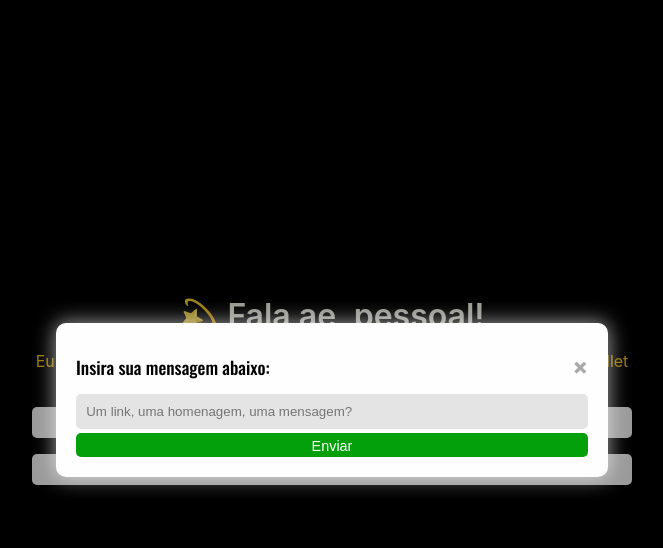
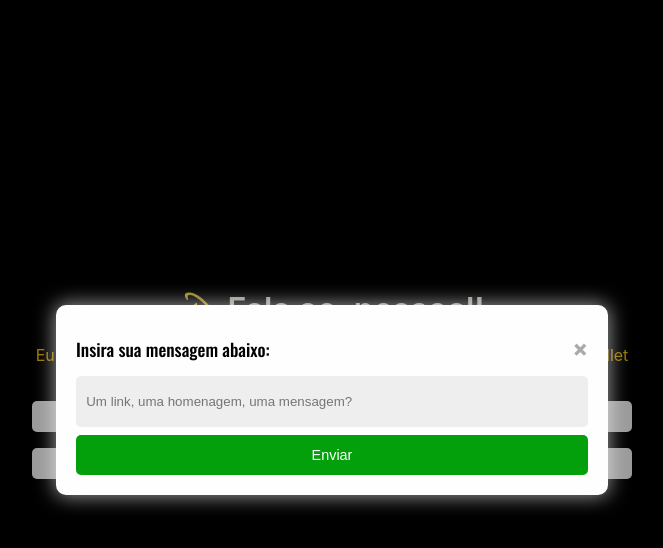
Before and after one commit to MarcosGaius/woo-project, a React (Create React App) app: page / in a window 1280 px wide. Both pictures are taken after a click on the button "Woooooooooo 🎉". Shown: the top 548 px of the page, without its empty margins (308-971 px from the left). Built offline with nearby package versions, Linux system fonts and the light colour scheme.

Commit message:
feat: many features

```diff
--- a/src/App.css
+++ b/src/App.css
@@ -82,6 +82,16 @@
   height: 100%;
   overflow: auto;
   display: none;
+  animation: fadein 0.1s linear;
+}
+
+@keyframes fadein {
+  0%{
+    opacity: 0%;
+  }
+  100%{
+    opacity: 100%;
+  }
 }
 
 .modalWrapper {
@@ -114,12 +124,16 @@
 }
 
 .modalContent input{
-  background-color: rgb(228, 228, 228);
+  background-color: rgb(238, 238, 238);
   border-radius: 5px;
-  height: 3vh;
+  height: 40px;
   border: 0;
   padding: 1% 2%;
-  margin-bottom: 0.5vh;
+  margin-bottom: 1vh;
+}
+
+.modalContent input:focus {
+  border: 1px solid green;
 }
 
 .modalContent button{
@@ -128,7 +142,7 @@
   font-weight: 500;
   background-color: rgb(3, 160, 11);
   border-radius: 5px;
-  height: 3vh;
+  height: 40px;
   border: 0;
   padding: 1% 2%;
 }
@@ -148,3 +162,35 @@
   color: black;
   cursor: pointer;
 }
+
+.messageContainer {
+  margin-top: 1.5vh;
+  max-height: 75vh;
+  overflow: auto;
+}
+
+.messageContainer::-webkit-scrollbar {
+  width: 0px;
+}
+
+.wooMessage {
+  background-color: rgb(255, 196, 0);
+  border-radius: 5px;
+  margin-bottom: 16px;
+  padding: 8px;
+  font-size: 0.9rem;
+}
+
+.wooMessage button {
+  cursor: pointer;
+  margin-top: 1vh;
+  padding: 6px;
+  border: 0;
+  border-radius: 5px;
+  background-color: rgb(255, 255, 255);
+  font-weight: 700;
+}
+
+.wooMessage button:hover {
+  outline: 1px solid #000;
+}
--- a/src/App.js
+++ b/src/App.js
@@ -66,6 +66,7 @@ export default function App() {
       progContainer.remove();
       document.getElementById("metaCon").remove();
       getAllWoo();
+      setConnected(accounts[0]);
     }
     catch(error){
       console.log(error);
@@ -110,6 +111,11 @@ export default function App() {
     modal.style.display = "flex";
   }
 
+  const closeModal = () => {
+    let modal = document.getElementById('messageModal');
+    modal.style.display = "none";
+  }
+
   const woo = async () => {
     try {
       const {ethereum} = window;
@@ -124,7 +130,7 @@ export default function App() {
         let wooCount = await wooPortalContract.getTotalWoo();
         console.log("Número de Woo's: ", wooCount.toNumber());
 
-        const wooTxn = await wooPortalContract.woo(messageInput);
+        const wooTxn = await wooPortalContract.woo(messageInput, {gasLimit: 300000});
         console.log("Minerando...", wooTxn.hash);
 
         await wooTxn.wait();
@@ -148,6 +154,34 @@ export default function App() {
 
   useEffect(() => {
     checkWalletConnected();
+
+    let wooPortalContract;
+
+    const onNewWoo = (sender, timestamp, message) => {
+      console.log("NovoWoo", sender, timestamp, message);
+      setAllWoo(prevState => [
+        ...prevState,
+        {
+          address: sender,
+          timestamp: new Date(timestamp * 1000),
+          message: message,
+        },
+      ]);
+    };
+
+    if(window.ethereum){
+      const provider = new ethers.providers.Web3Provider(window.ethereum);
+      const signer = provider.getSigner();
+
+      wooPortalContract = new ethers.Contract(contractAddress, contractABI, signer);
+      wooPortalContract.on("NovoWoo", onNewWoo);
+    }
+
+    return () => {
+      if(wooPortalContract){
+        wooPortalContract.off("NovoWoo", onNewWoo);
+      }
+    }
   }, []);
 
   return (
@@ -176,7 +210,7 @@ export default function App() {
           <div className="modalWrapper">
             <div className="modalContent">
               <p>Insira sua mensagem abaixo:
-                <span className="closeButton">&times;</span>
+                <span className="closeButton" onClick={closeModal}>&times;</span>
               </p>
               <input type="text" id="message-input" name="message-input" placeholder="Um link, uma homenagem, uma mensagem?"></input>
               <button onClick={woo}>Enviar</button>
@@ -184,16 +218,19 @@ export default function App() {
           </div>
         </div>
 
+        <div className="messageContainer">
           {allWoo.map((woo, i) => {
             return (
-            <div key={i} style={{ backgroundColor: "OldLace", marginTop: "16px", padding: "8px" }}>
-              <div>Endereço: {woo.address}</div>
-              <div>Data/Horário: {woo.timestamp.toString()}</div>
-              <div>Mensagem: {woo.message}</div>
+              <div key={i} class="wooMessage">
+                <div><strong>Endereço:</strong> {woo.address}</div>
+                <div><strong>Data/Horário:</strong> {woo.timestamp.toString()}</div>
+                <div><strong>Mensagem:</strong> {woo.message}</div>
+                <button key={i}>Woo Back</button>
               </div>
             )
           })};
         </div>
       </div>
+    </div>
   );
 }
```
Also changed, not shown: src/utils/WavePortal.json (+3 -3 lines). Lines whose indentation alone changed are shown as unchanged.
